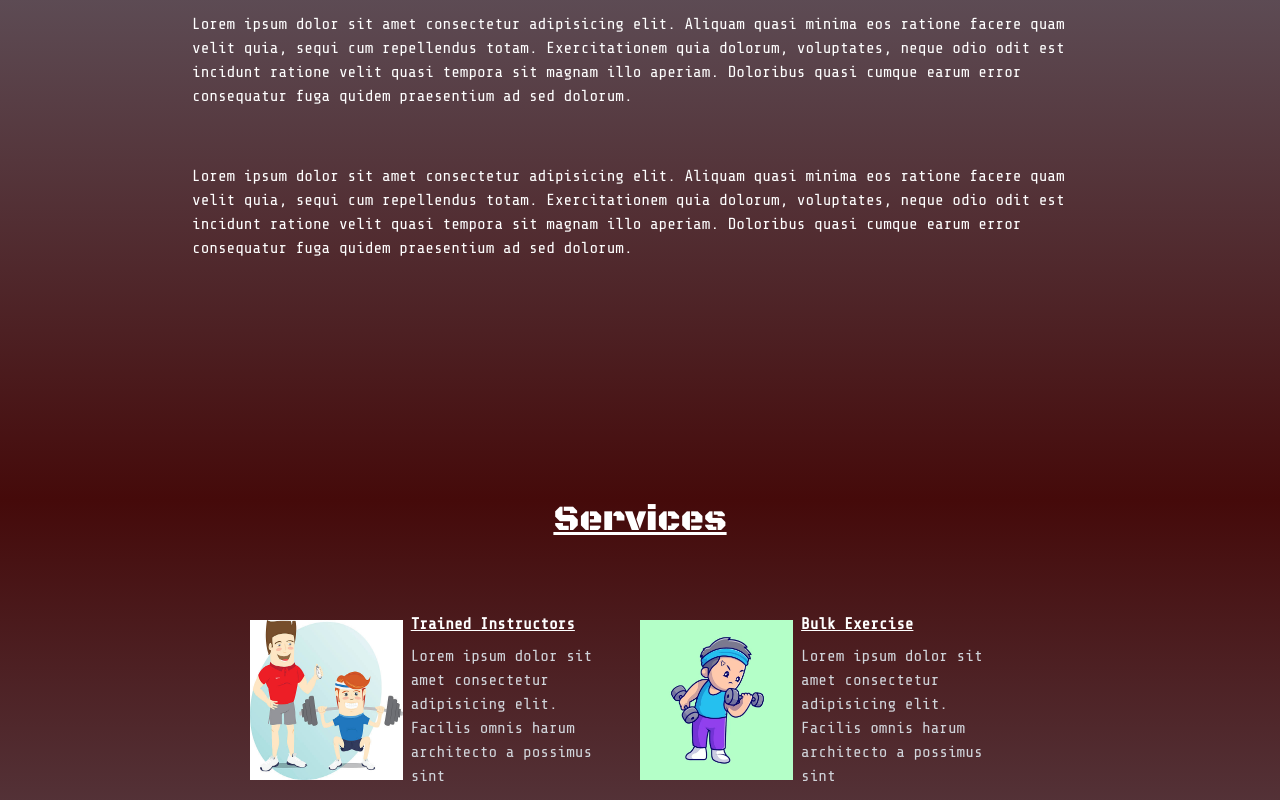
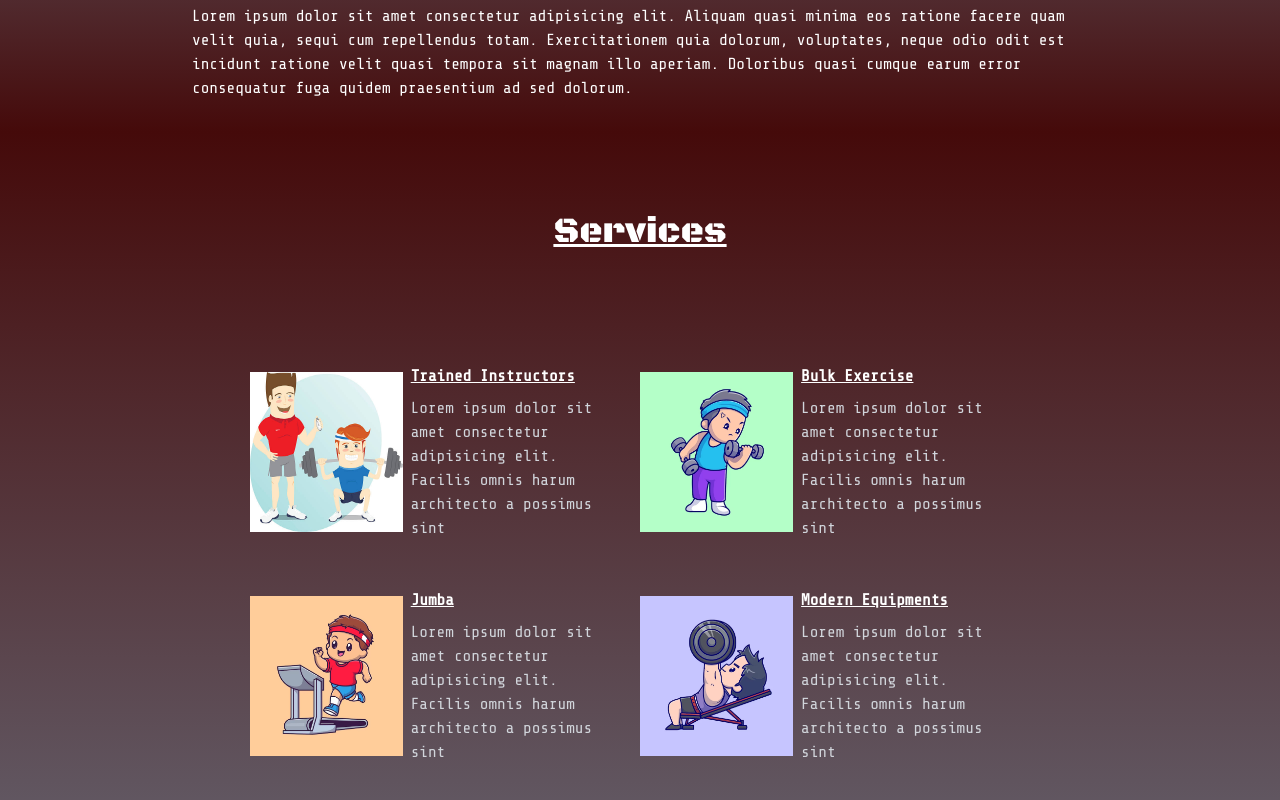
Before and after one commit to Balkrishna111/Simple-Gym-Landing-Page, a React (Vite) app: page / in a window 1280 px wide. Shown: the part 1100-1900 px from the top of the page. Built offline with nearby package versions, Linux system fonts and the light colour scheme.

Commit message:
responsiveness

```diff
--- a/src/components/About.jsx
+++ b/src/components/About.jsx
@@ -3,7 +3,7 @@ const About = () => {
     <>
       <div
         name='About'
-        className='w-full h-screen pt-8 bg-gradient-to-b from-gray-500 to-red-950 flex flex-col justify-center items-center text-white px-16 md:px-48'
+        className='w-full h-full pt-20 bg-gradient-to-b from-gray-500 to-red-950 flex flex-col justify-center items-center text-white px-16 md:px-48'
       >
         <h1 className='text-4xl font-logoFont underline mx-auto text-center  mb-8'>
           About
--- a/src/components/Contact.jsx
+++ b/src/components/Contact.jsx
@@ -1,6 +1,6 @@
 const Contact = () => {
   return (
-    <div className='w-full h-screen bg-gradient-to-b from-red-950 to-gray-500  flex flex-col justify-center items-center text-white px-16 md:px-48'>
+    <div className='pt-20 w-full h-screen bg-gradient-to-b from-red-950 to-gray-500  flex flex-col justify-center items-center text-white px-16 md:px-48'>
       <h1 className='text-4xl font-logoFont underline mx-auto text-center  mb-8'>
         Contact
       </h1>
--- a/src/components/Plans.jsx
+++ b/src/components/Plans.jsx
@@ -38,7 +38,7 @@ const Plans = () => {
   return (
     <div
       name='Plan'
-      className='w-full h-[100%] bg-gradient-to-b from-gray-500 to-red-950  flex flex-col justify-center items-center text-white '
+      className='w-full h-[100%] pt-20 bg-gradient-to-b from-gray-500 to-red-950  flex flex-col justify-center items-center text-white '
     >
       <h1 className='text-4xl font-logoFont underline mx-auto text-center  mb-20'>
         Plans
--- a/src/components/Services.jsx
+++ b/src/components/Services.jsx
@@ -42,17 +42,17 @@ const Services = () => {
   return (
     <div
       name='Services'
-      className='w-full h-full bg-gradient-to-b from-red-950 to-gray-500  flex flex-col justify-center items-center text-white px-16 md:px-48'
+      className='pt-20 w-full h-full bg-gradient-to-b from-red-950 to-gray-500  flex flex-col justify-center items-center text-white px-16 md:px-48'
     >
-      <h1 className='text-4xl font-logoFont underline mx-auto text-center  mb-20'>
+      <h1 className='text-4xl font-logoFont underline mx-auto text-center mb-20'>
         Services
       </h1>
 
-      <div className='container flex flex-col lg:flex-wrap lg:flex-row lg:justify-center'>
+      <div className='mt-10 container flex flex-col lg:flex-wrap lg:flex-row lg:justify-center'>
         {serviceData.map((data, index) => (
           <div
             key={index}
-            className='card h-40 mb-16 flex md:mr-8 xl:w-[40%]  xk:mb-28'
+            className='card h-40 mb-28  flex md:mr-8 xl:w-[40%]  sm:mb-16'
           >
             <div className='w-1/3  flex justify-center items-center md:w-1/2 '>
               <img src={data.src} alt='img' className='h-full' />
```
